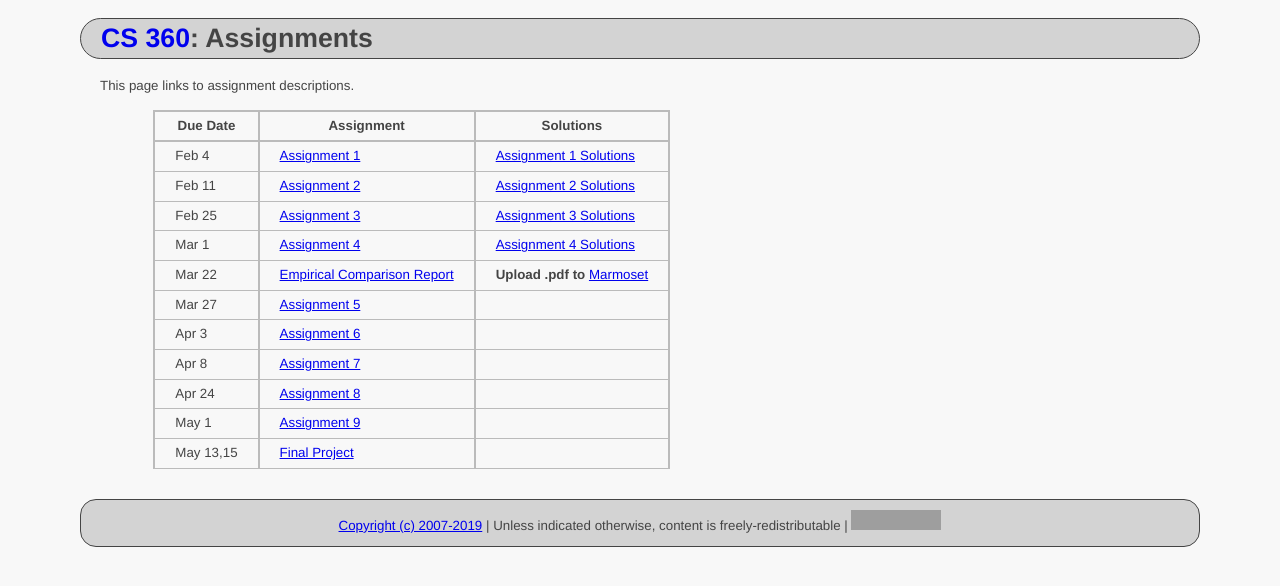
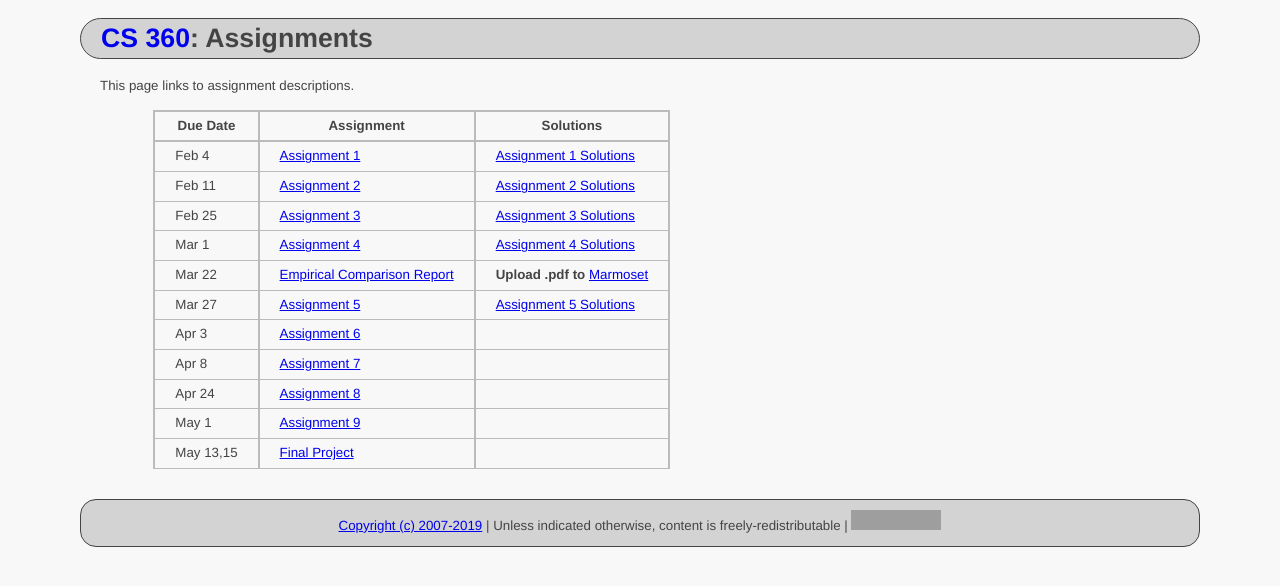
Before and after one commit to ycpcs/cs360-spring2019, a Jekyll site: the page built from assign/index.md, in a window 1280 px wide. Shown: the top 586 px of the page. Built offline with Jekyll 4.4.1, drawn with Linux system fonts in a browser that asks for light colours; grey boxes are pictures that could not be loaded.

Commit message:
add assign 5 sol
add assign 5 sol

```diff
--- a/assign/index.md
+++ b/assign/index.md
@@ -12,7 +12,7 @@ This page links to assignment descriptions.
 > Feb 25   | [Assignment 3](../assign/assign03.html)                  | [Assignment 3 Solutions](../assign/sol/assign03sol.pdf) |
 > Mar 1    | [Assignment 4](../assign/assign04.html)                  | [Assignment 4 Solutions](../assign/sol/assign04sol.pdf) |
 > Mar 22   | [Empirical Comparison Report](../assign/emp_comp.html)   | **Upload .pdf to** [Marmoset](https://cs.ycp.edu/marmoset/login) |
-> Mar 27   | [Assignment 5](../assign/assign05.html)                  |  |
+> Mar 27   | [Assignment 5](../assign/assign05.html)                  | [Assignment 5 Solutions](../assign/sol/assign05sol.pdf) |
 > Apr 3    | [Assignment 6](../assign/assign06.html)                  |  |
 > Apr 8    | [Assignment 7](../assign/assign07.html)                  |  |
 > Apr 24   | [Assignment 8](../assign/assign08.html)                  |  |
```
Also changed, not shown: 1 other file.
